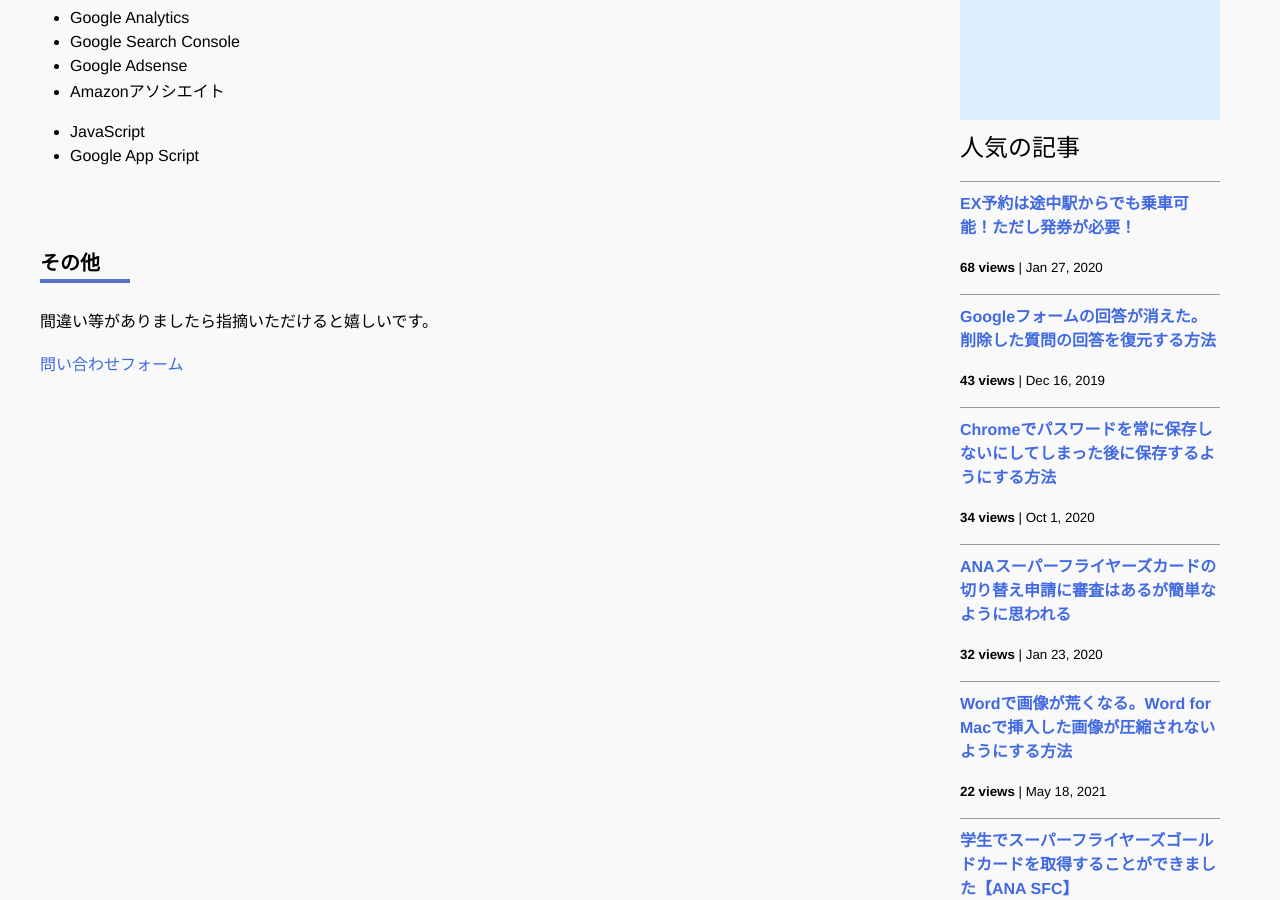
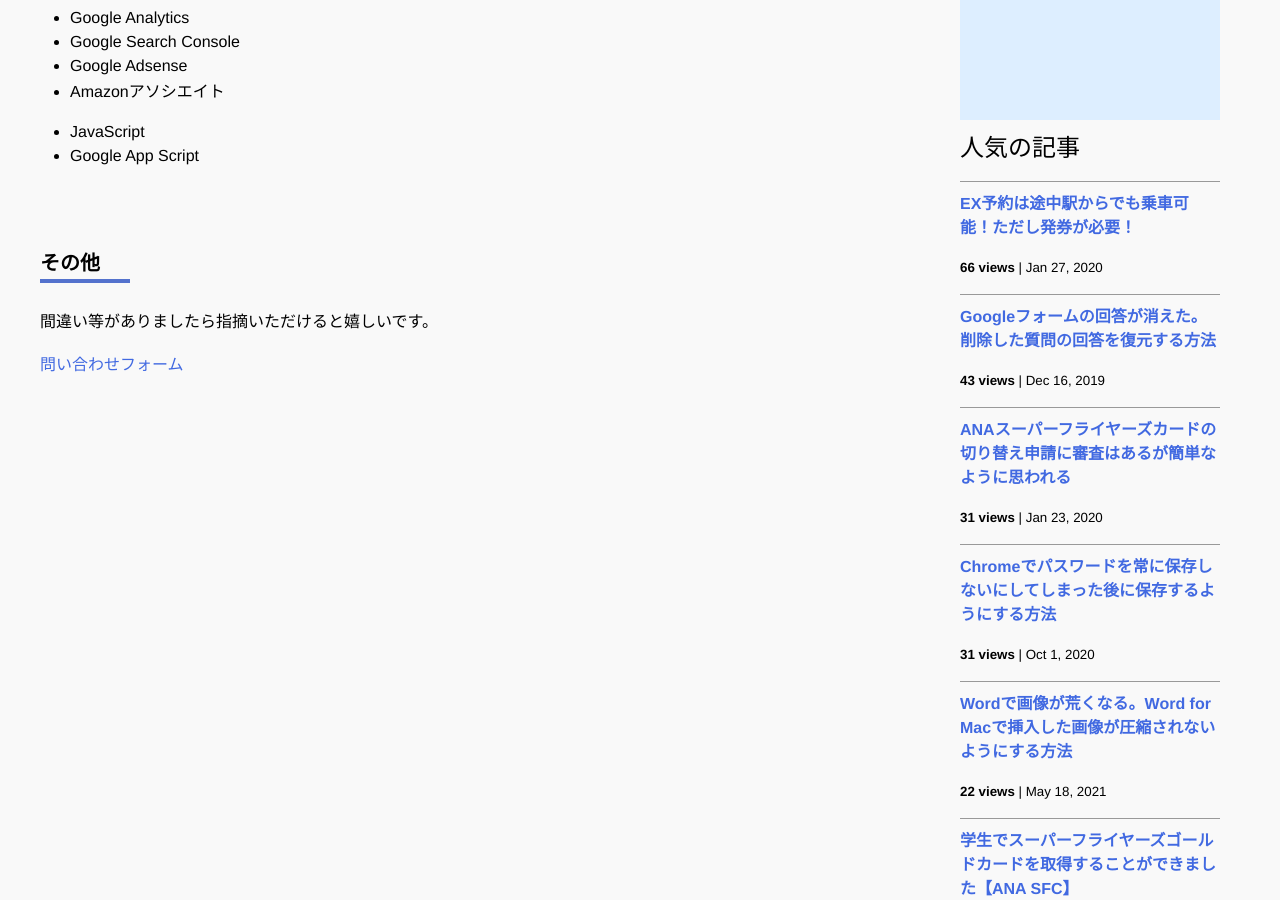
Before and after one commit to iwanaminami/shoyaiwaname, a Jekyll site: the page built from about.markdown, in a window 1280 px wide and 900 px high, scrolled down 693 px. Built offline with Jekyll 4.4.1, drawn with Linux system fonts in a browser that asks for light colours; nearby versions of some CDN libraries; comment, search, counter and statistics services are not loaded.

Commit message:
chore(ga): update _data/popularposts.yml 20260618-0052

```diff
--- a/_data/popularposts.yml
+++ b/_data/popularposts.yml
@@ -1,17 +1,17 @@
 side:
-  - view: 68
+  - view: 66
     url: "/2020/01/27/ex-rideontheway.html"
   - view: 43
     url: "/2019/12/16/restore-googleform.html"
-  - view: 34
+  - view: 31
+    url: "/2020/01/23/sfc-judge.html"
+  - view: 31
     url: "/2020/10/01/googlepassword.html"
-  - view: 32
-    url: "/2020/01/23/sfc-judge.html"
   - view: 22
     url: "/2021/05/18/image-compression-word.html"
   - view: 12
     url: "/2020/01/23/sfcgold.html"
   - view: 11
     url: "/2020/04/14/4kcable.html"
-  - view: 7
+  - view: 6
     url: "/"
```
